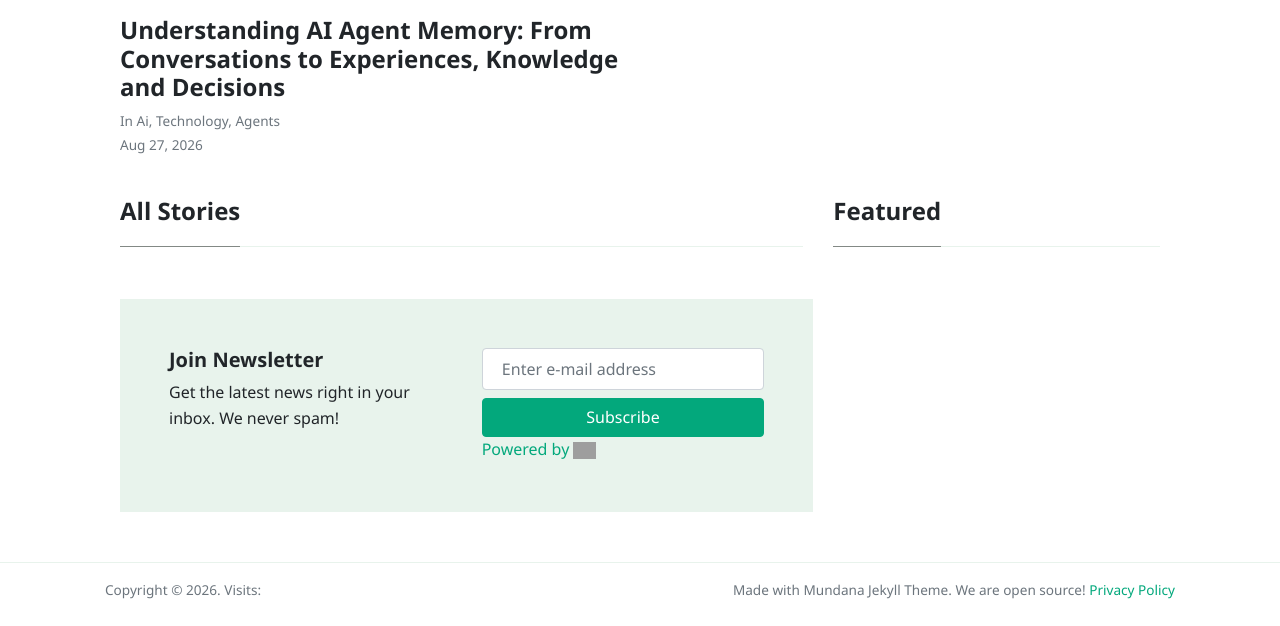
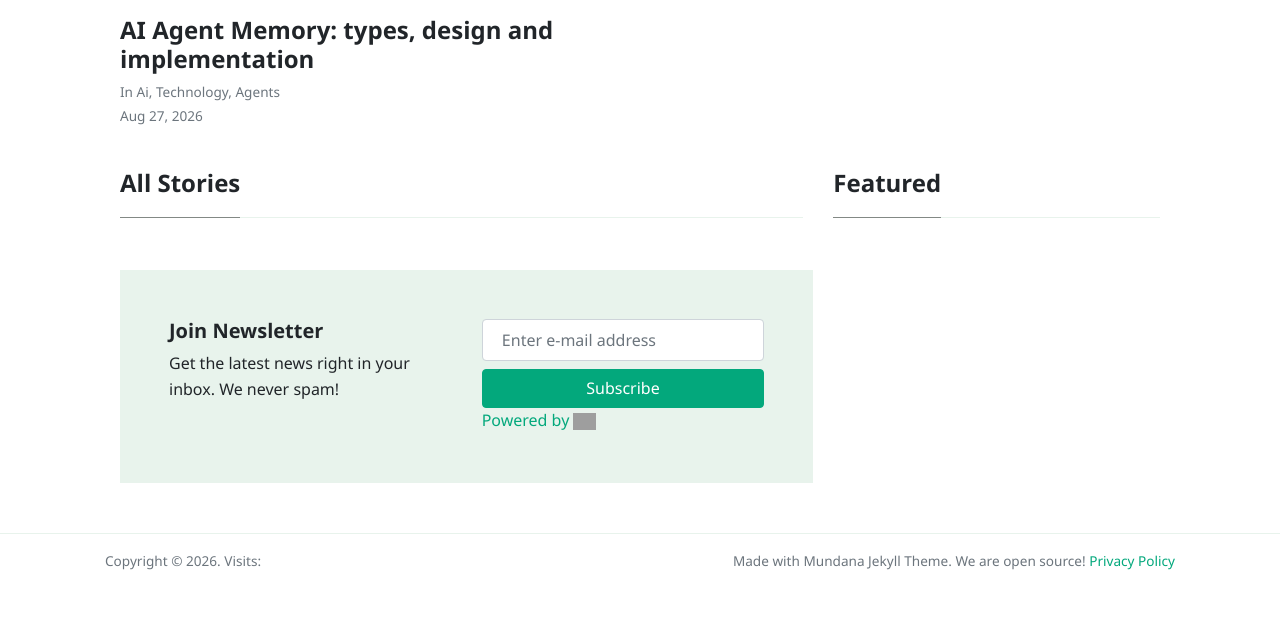
Before and after one commit to victorjohnsonk/blog, a Jekyll site: the page built from index.html, in a window 1280 px wide, cut to the strip 274-900 px from the top of the page. Built offline with Jekyll 4.4.1, drawn with Linux system fonts in a browser that asks for light colours; nearby versions of some CDN libraries; the list of posts is cut into pages by our own code; grey boxes are pictures that could not be loaded.

Commit message:
Revise AI Agent Memory post metadata
Updated permalink and description for clarity on implementation in agentic AI systems.

```diff
--- a/_posts/2026/05/2026-05-17-Understanding AI Agent Memory: From Conversations to Experiences, Knowledge and Decisions.md
+++ b/_posts/2026/05/2026-05-17-Ai-Agent-Memory-types-design-and-implementation.md
@@ -1,8 +1,8 @@
 ---
 layout: post
-title: "Understanding AI Agent Memory: From Conversations to Experiences, Knowledge and Decisions"
-description: "Explore how AI agent memory differs from chat history, including working, episodic, semantic, procedural and other memory types, when to use them, and how to implement them."
-permalink: /understanding-ai-agent-memory-types-design-and-implementation
+title: "AI Agent Memory: types, design and implementation"
+description: "Explore how AI agent memory differs from chat history, including working, episodic, semantic, procedural and other memory types, when to use them, and how to implement them in an agentic ai system"
+permalink: /ai-agent-memory-types-design-and-implementation
 author: admin
 categories: [ ai, technology, agents ]
 image: assets/images/posts/2026/10/image1.jpg
```
